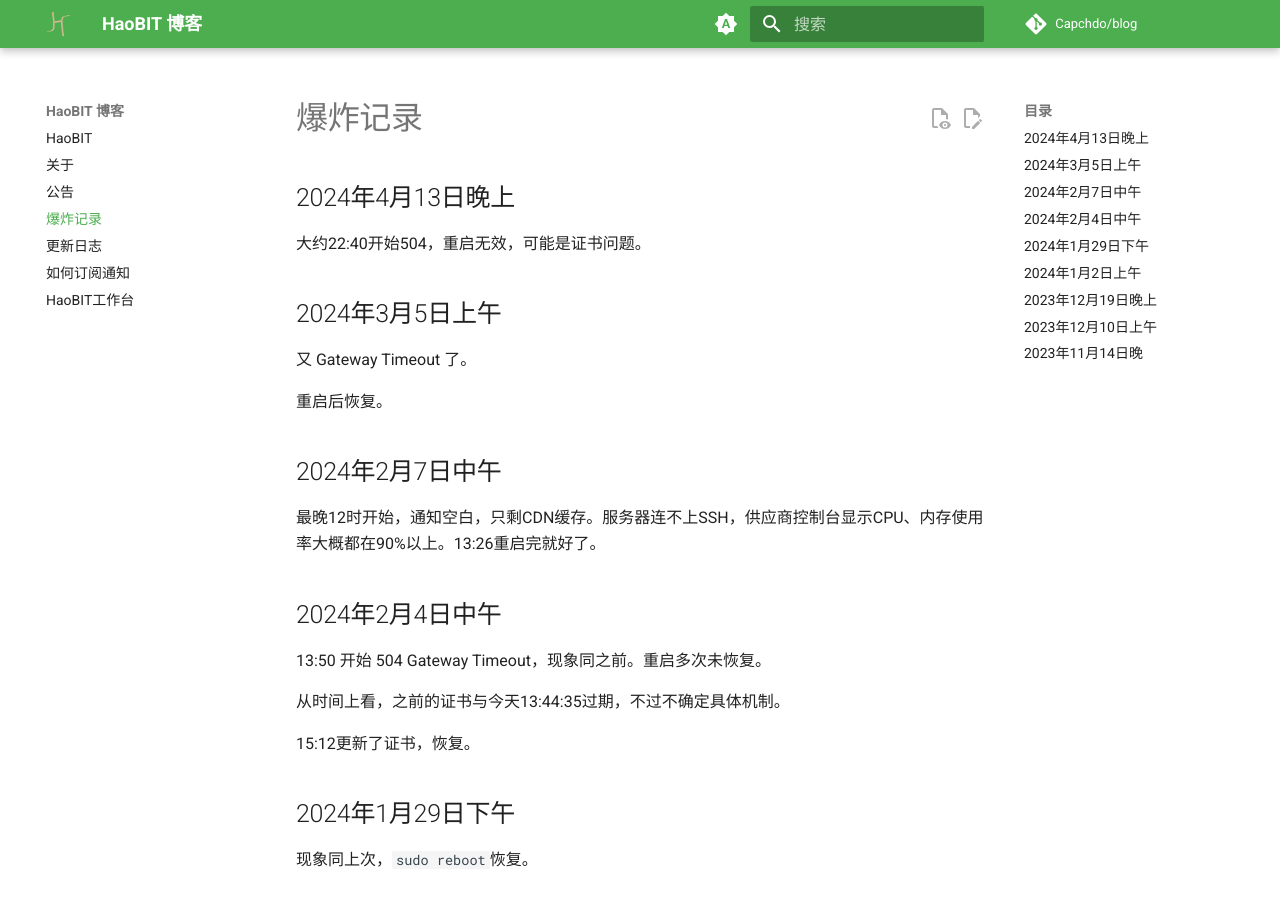
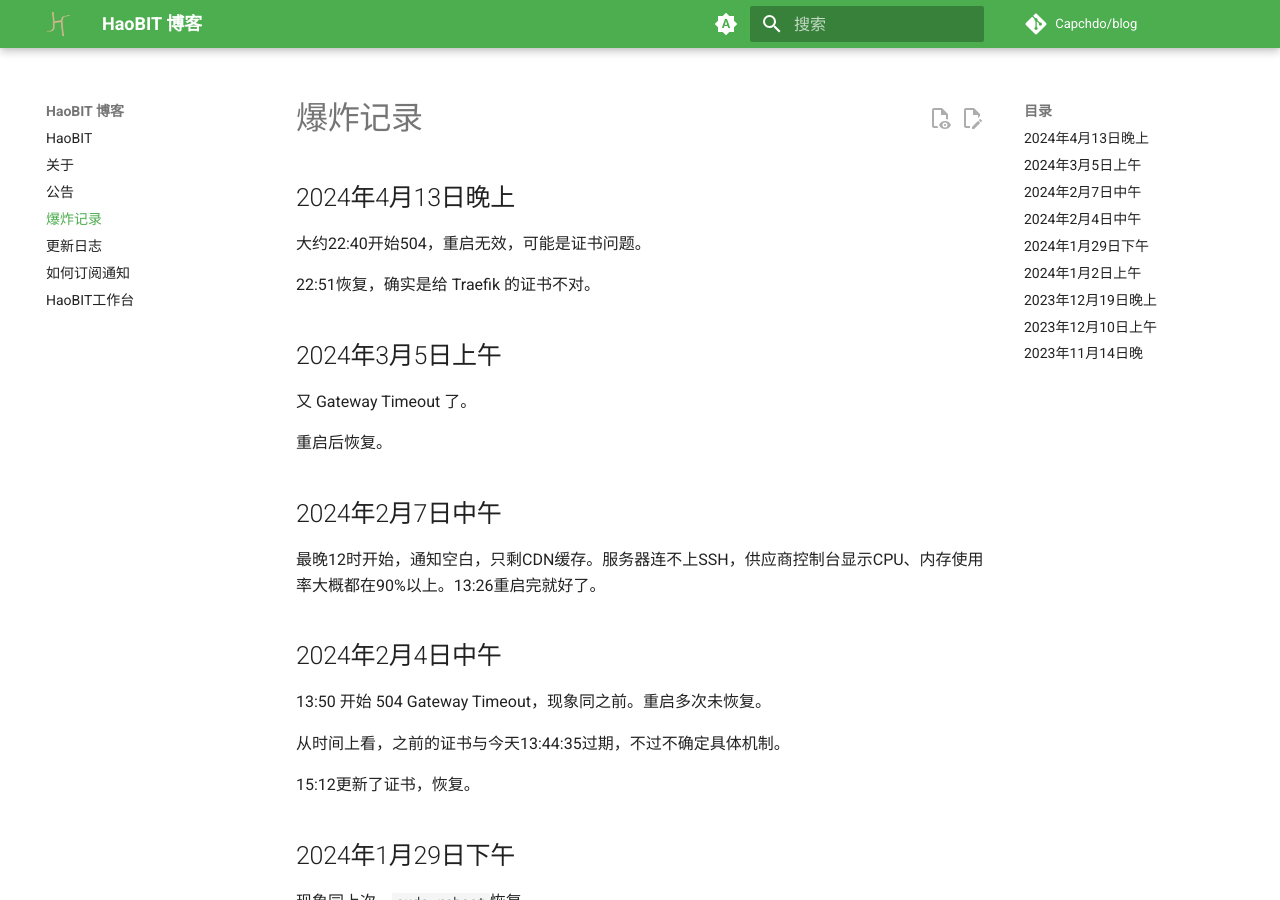
Before and after one commit to Capchdo/blog, an MkDocs documentation site: the page built from docs/down.md, in a window 1280 px wide and 900 px high. Built offline with MkDocs 1.6.1 and Material for MkDocs 9.7.7, drawn with Linux system fonts in a browser that asks for light colours; comment, search, counter and statistics services are not loaded.

Commit message:
爆炸：已恢复

```diff
--- a/docs/down.md
+++ b/docs/down.md
@@ -3,6 +3,8 @@
 ## 2024年4月13日晚上
 
 大约22:40开始504，重启无效，可能是证书问题。
+
+22:51恢复，确实是给 Traefik 的证书不对。
 
 ## 2024年3月5日上午
 
```
